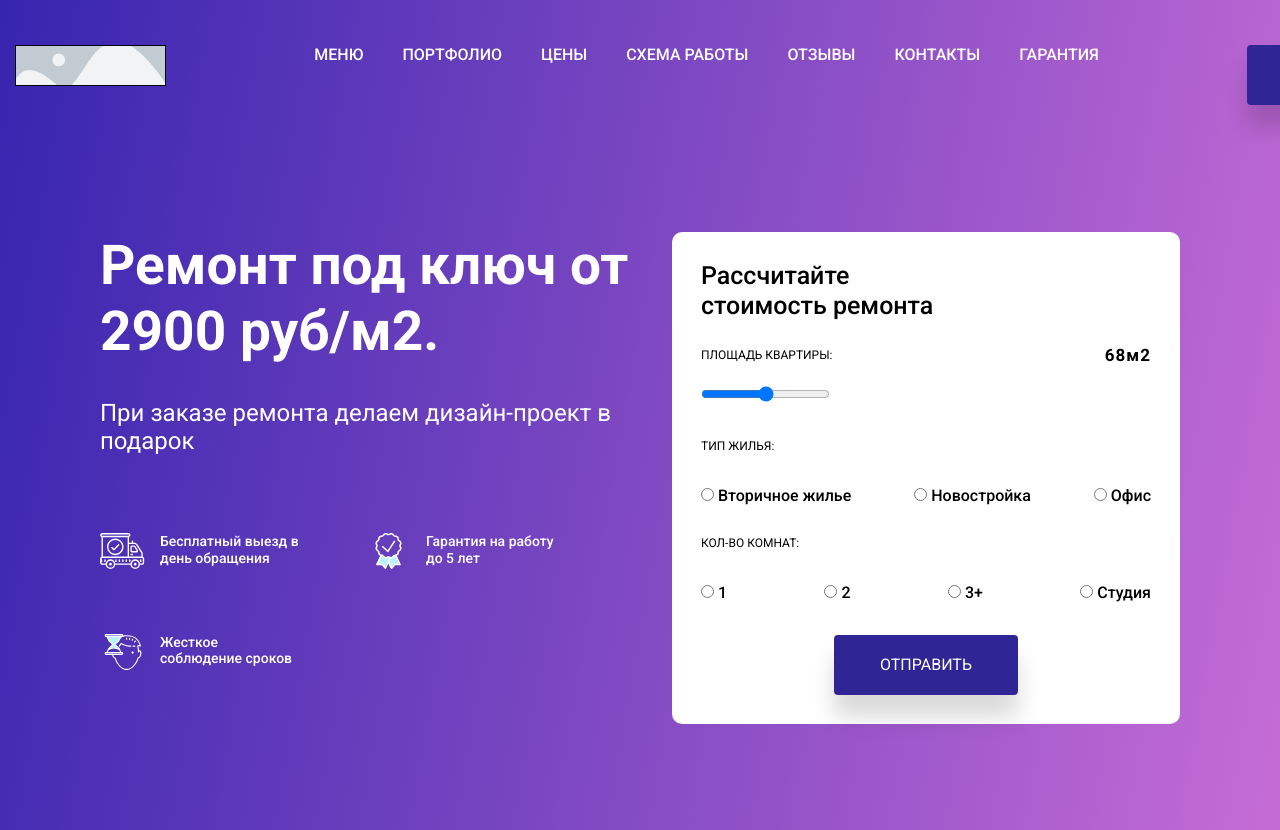
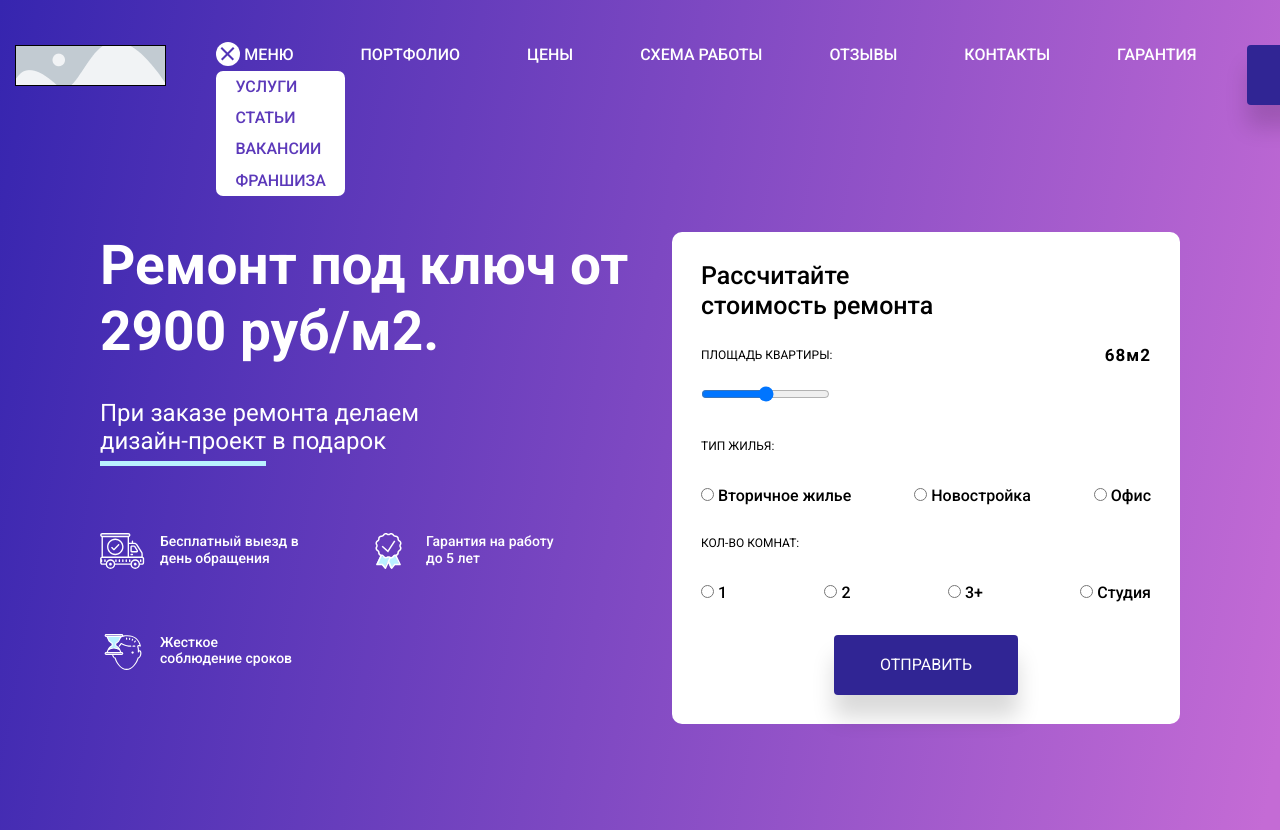
Before and after one commit to Ihustat/argachoffTest, a website: page src/index.html in a window 1280 px wide. Both pictures are taken after a click on the item "МЕНЮ". Shown: the top 830 px of the page. Drawn offline with nearby package versions, Linux system fonts and the light colour scheme; files that its build step writes are made by us from their sources.

Commit message:
add nav functional

```diff
--- a/src/index.html
+++ b/src/index.html
@@ -20,6 +20,7 @@
         <nav class="nav">
           <ul class="nav__list">
             <li class="nav__list-item">
+              <img class="nav-cross" src="images/icons/cross.svg" alt="cross" />
               Меню
               <ul class="nav__sublist">
                 <li class="nav__siblist-item">
@@ -37,6 +38,7 @@
               </ul>
             </li>
             <li class="nav__list-item">
+              <img class="nav-cross" src="images/icons/cross.svg" alt="cross" />
               портфолио
               <ul class="nav__sublist">
                 <li class="nav__siblist-item">
@@ -54,6 +56,7 @@
               </ul>
             </li>
             <li class="nav__list-item">
+              <img class="nav-cross" src="images/icons/cross.svg" alt="cross" />
               цены
               <ul class="nav__sublist">
                 <li class="nav__siblist-item">
@@ -71,6 +74,7 @@
               </ul>
             </li>
             <li class="nav__list-item">
+              <img class="nav-cross" src="images/icons/cross.svg" alt="cross" />
               схема работы
               <ul class="nav__sublist">
                 <li class="nav__siblist-item">
@@ -88,6 +92,7 @@
               </ul>
             </li>
             <li class="nav__list-item">
+              <img class="nav-cross" src="images/icons/cross.svg" alt="cross" />
               отзывы
               <ul class="nav__sublist">
                 <li class="nav__siblist-item">
@@ -105,6 +110,7 @@
               </ul>
             </li>
             <li class="nav__list-item">
+              <img class="nav-cross" src="images/icons/cross.svg" alt="cross" />
               контакты
               <ul class="nav__sublist">
                 <li class="nav__siblist-item">
@@ -122,6 +128,7 @@
               </ul>
             </li>
             <li class="nav__list-item">
+              <img class="nav-cross" src="images/icons/cross.svg" alt="cross" />
               Гарантия
               <ul class="nav__sublist">
                 <li class="nav__siblist-item">
--- a/src/js/script.js
+++ b/src/js/script.js
@@ -1,7 +1,26 @@
-'use strict'
+'use strict';
 
 document.addEventListener('DOMContentLoaded', () => {
+  ///nav
 
+  const navList = document.querySelector('.nav__list'),
+    navItems = document.querySelectorAll('.nav__list-item');
 
+  navList.addEventListener('click', (e) => {
+    const target = e.target;
 
+    if (target && target.classList.contains('nav__list-item')) {
+      navItems.forEach((item) => {
+        target === item
+          ? item.classList.add('nav__list-item_active')
+          : item.classList.remove('nav__list-item_active');
+      });
+    }
+
+    if (target && target.classList.contains('nav-cross')) {
+      navItems.forEach((item) => {
+        item.classList.remove('nav__list-item_active');
+      });
+    }
+  });
 });
--- a/src/sass/blocks/_header.sass
+++ b/src/sass/blocks/_header.sass
@@ -13,15 +13,36 @@
         align-items: center
         &-item
             cursor: pointer
+            position: relative
     &__sublist
-        display: none
+        position: absolute
+        top: 13px
+        left: 0
+        visibility: hidden
+        opacity: 0
         margin-top: 13px
         padding: 6px 19px
+        display: flex
         flex-direction: column
         gap: 12px
         color: $text-color
         background-color: #fff
         border-radius: 7px
         font-size: 16px
+        transition: all .3s
+        &.nav__sublist_active
+
         &-item
             cursor: pointer
+    &-cross
+        visibility: hidden
+        opacity: 0
+        transform: translateY(-3px)
+
+.nav__list-item_active
+    .nav__sublist
+        visibility: visible
+        opacity: 1
+    .nav-cross
+        visibility: visible
+        opacity: 1
--- a/src/sass/blocks/_main.sass
+++ b/src/sass/blocks/_main.sass
@@ -13,9 +13,20 @@
         line-height: 120%
     &__text
         margin-bottom: 78px
+        max-width: 332px
         font-size: 24px
         font-weight: 400
         line-height: 28px
+        position: relative
+        &:after
+            content: ''
+            position: absolute
+            bottom: -11px
+            left: 0
+            background: #BAF1FF
+            width: 50%
+            height: 5px
+
     &__items
         display: flex
         flex-wrap: wrap
```
Also changed, not shown: dist/css/style.min.css, dist/images/icons/cross.svg (added), dist/index.html, dist/js/script.min.js, src/images/icons/cross.svg (added).
